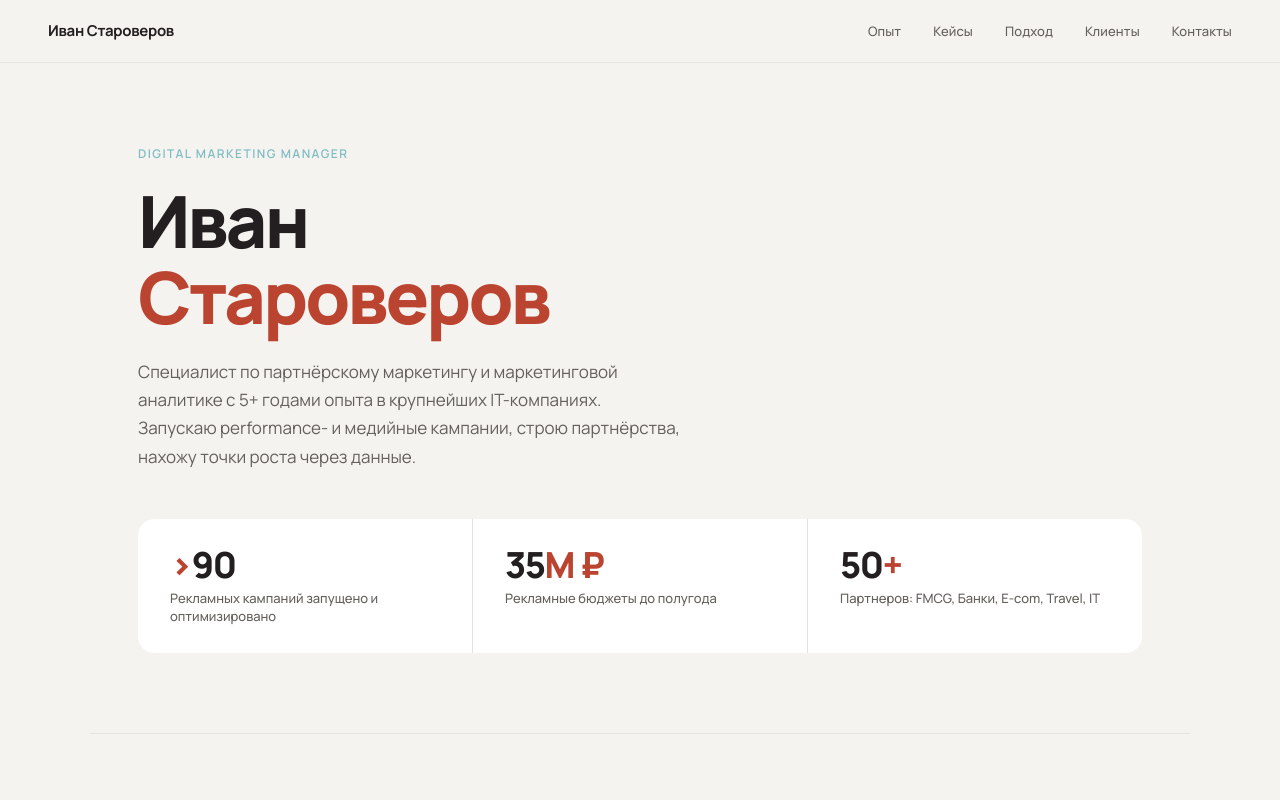
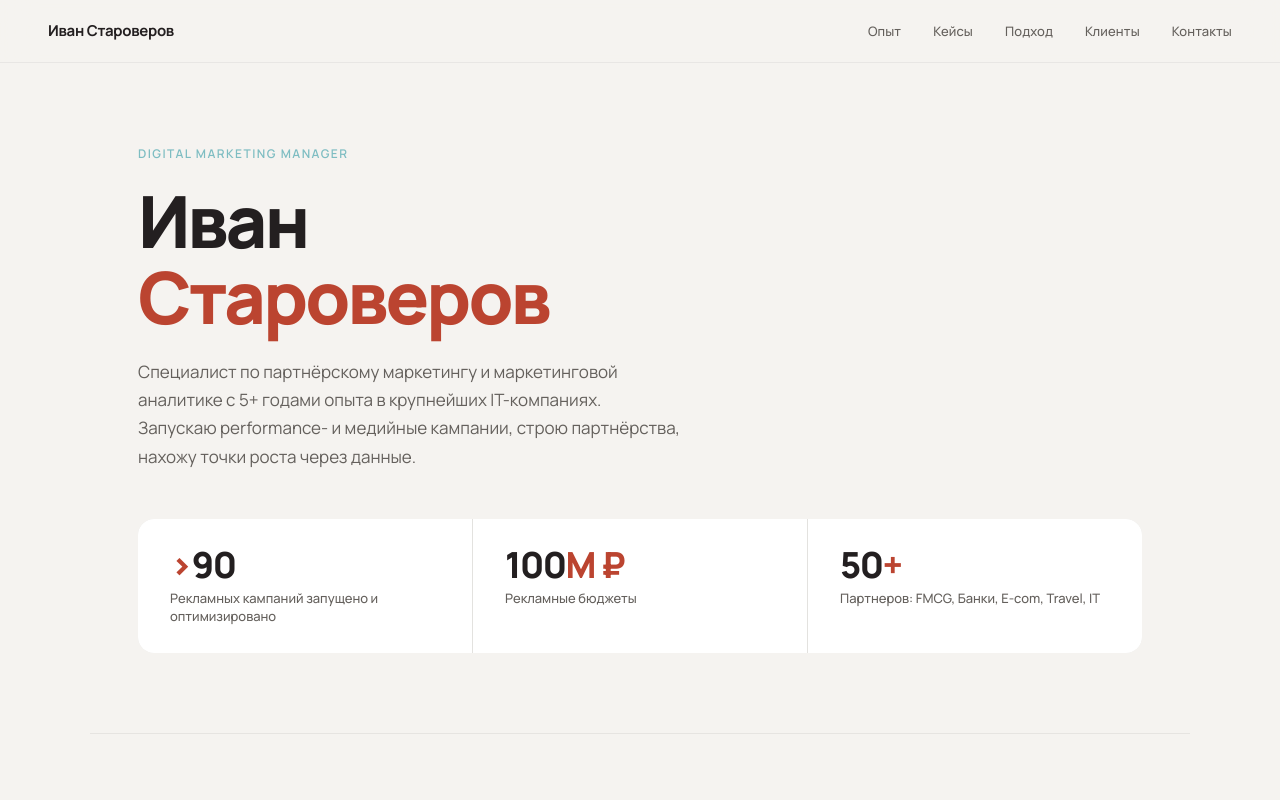
Before and after one commit to istaroverov71/portfolio, a plain HTML site: page index.html in a window 1280 px wide. Shown: the top 800 px of the page. Drawn offline with Linux system fonts and the light colour scheme.

Commit message:
Update index.html

```diff
--- a/index.html
+++ b/index.html
@@ -144,8 +144,8 @@
       <div class="stat-label">Рекламных кампаний запущено и оптимизировано</div>
     </div>
     <div class="stat-item">
-      <div class="stat-number">35<span>М ₽</span></div>
-      <div class="stat-label">Рекламные бюджеты до полугода</div>
+      <div class="stat-number">100<span>М ₽</span></div>
+      <div class="stat-label">Рекламные бюджеты</div>
     </div>
     <div class="stat-item">
       <div class="stat-number">50<span>+</span></div>
```
